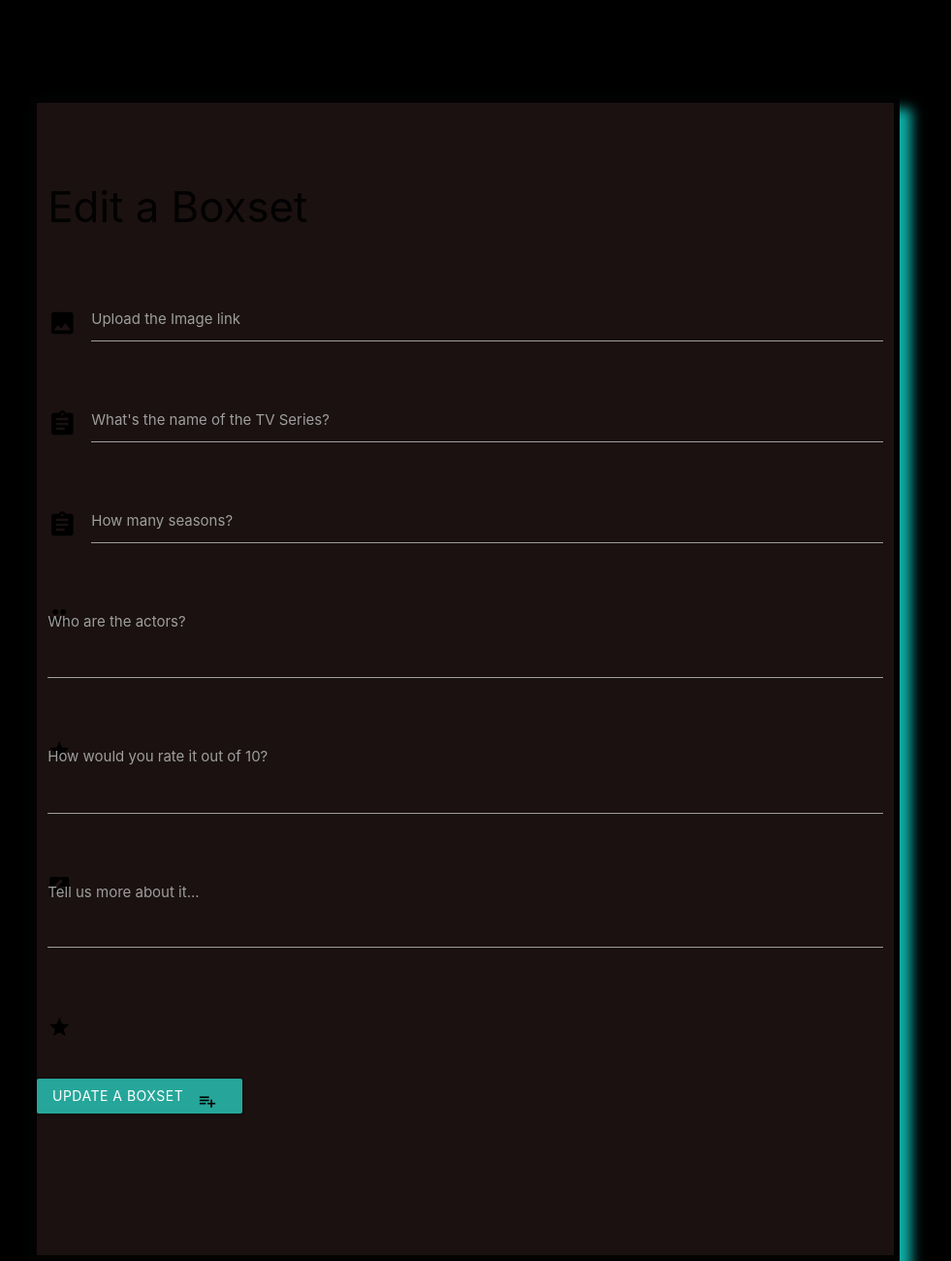
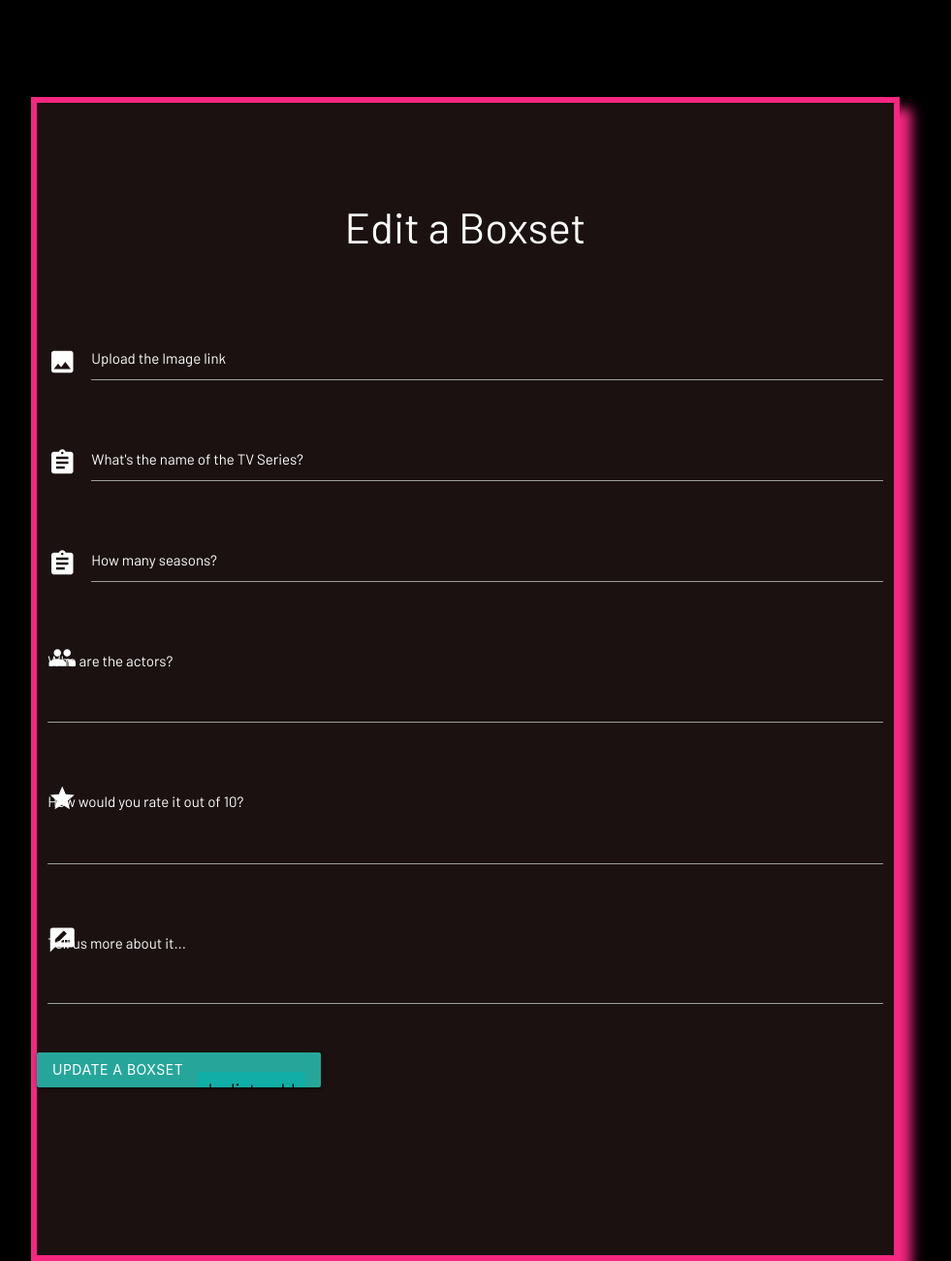
Before and after one commit to Leannald13/datacentric-milestoneproject, a Flask app: template templates/editseries.html in a window 1280 px wide. Shown: the part 120-1420 px from the top of the page at 97% size, without its empty margins (168-1149 px from the left). Run offline with Flask 2, Linux system fonts and the light colour scheme; the template is opened without the code that fills it, so the values that code supplies are empty; some libraries are stand-ins or nearby versions.

Commit message:
styling editseries.html

```diff
--- a/app.py
+++ b/app.py
@@ -2,7 +2,7 @@
 import os
 import math
 from flask import Flask, render_template, redirect, request, url_for, session
-from flask_pymongo import PyMongo
+from flask_pymongo import PyMongo, pymongo
 from bson.objectid import ObjectId
 from werkzeug.security import generate_password_hash, check_password_hash
 from werkzeug.exceptions import HTTPException
@@ -26,14 +26,20 @@
 def add_boxset():
     return render_template("addseries.html", addboxset=mongo.db.addboxset.find())
 
-
 @app.route('/all_boxsets')
 def all_boxsets(offset=0, per_page=9):
-    page, per_page, offset= get_page_args(page_parameter='page')
-    allseries = mongo.db.addboxset.find().count()
-    pagination = Pagination(offset=offset, page=page, per_page=per_page, allseries=allseries, css_framework='materialize')
-    return render_template('allseries.html', addboxset=mongo.db.addboxset.find(), page=page,
-                            per_page=per_page, pagination=pagination )
+    page, per_page, offset = get_page_args(page_parameter='page')
+    total = mongo.db.addboxset.count()
+    allboxsets = mongo.db.addboxset.find().sort('boxset_title', pymongo.ASCENDING)
+    pagination = Pagination(offset=offset, page=page, per_page=per_page, total=total, css_framework='materialize')
+    boxsets_per_page = 9
+    num_pages = boxsets_per_page
+    return render_template('allseries.html', addboxset=mongo.db.addboxset.find().sort('boxset_title', pymongo.ASCENDING),
+    page=page, per_page=per_page, pagination=pagination, allboxsets=allboxsets,
+    boxsets_per_page=boxsets_per_page, num_pages=num_pages)
+
+
+
 
 
 @app.route('/insert_boxset', methods=['POST'])
--- a/static/css/style.css
+++ b/static/css/style.css
@@ -289,20 +289,22 @@
 
 .viewseriesbackground {
     width: 100%;
-    height: inherit;
+    height: 100%;
     background-color: black;
-    padding-top: 130px;
+    padding-top: 110px;
+    padding-bottom: 100px;
 
 }
 
 .minibox3 {
     width: 70%;
-    height: 1600px;
+    height: 1300px;
     background-color: #1a1110;
-    border: 6px solid #f62681;
-    box-shadow: 12px 12px 12px #f62681;
+    border: 6px solid #f62681 !important;
+    box-shadow: 12px 12px 12px #f62681 !important;
     margin-left: 200px;
     padding-top: 40px;
+
 }
 
 .viewtextheading {
@@ -357,8 +359,7 @@
     background-color: #f62681;
     color: white;
     border-radius: 2px;
-    margin-top: 70px;
-    margin-left: 115gpx;
+    margin-left: 200px;
     float: 0;
     width: 150px;
     font-family: 'Barlow', sans-serif;
@@ -368,9 +369,9 @@
     background-color: #f62681;
     color: white;
     border-radius: 2px;
-    margin-top: 70px;
-    margin-left: 90px;
+    margin-left: 200px;
     float: 0;
+    width: 150px;
     font-family: 'Barlow', sans-serif;
 }
 
@@ -429,6 +430,19 @@
   font-size: 25px;
   font-family: 'Barlow', sans-serif;
 }
+
+.button-allseries {
+    background-color: #f62681;
+    border-radius: 2px;
+    font-family: 'Barlow', sans-serif;
+}
+
+.button-allseries:hover {
+    background-color: #f62681;
+    border-radius: 2px;
+    font-family: 'Barlow', sans-serif;
+}
+
 /* editseries.html */
 
 .editseriesbackground {
@@ -443,61 +457,61 @@
     background-color: #1a1110;
     width: 70%;
     height: 1200px;
-    border: 6px solid;
+    border: 6px solid #10aea6;
     box-shadow: 12px 12px 12px #10aea6;
 
 }
 
-.addseriesicon {
+.editseriesicon {
     color: white;
     font-size: 30px;
 
 }
 
 
-#addseriesimage {
+#editimage {
     color: white;
     font-size: 15px;
     font-family: 'Barlow', sans-serif;
 
 }
 
-#addseriestitle {
+#edittitle {
     color: white;
     font-size: 15px;
     font-family: 'Barlow', sans-serif;
 
 }
 
-#addseriesseasons {
+#editseasons {
     color:  white;
     font-size: 15px;
     font-family: 'Barlow', sans-serif;
 
 }
 
-#addseriesstarring {
+#editactors {
     color: white;
     font-size: 15px;
     font-family: 'Barlow', sans-serif;
 
 }
 
-#addseriesrating {
+#editrating {
     color: white;
     font-size: 15px;
     font-family: 'Barlow', sans-serif;
 
 }
 
-#addseriessummary {
+#editsummary {
     color: white;
     font-size: 15px;
     font-family: 'Barlow', sans-serif;
 
 }
 
-.addseriesheading {
+.editseriesheading {
     color: white;
     text-align: center;
     padding-bottom: 20px;
@@ -505,7 +519,7 @@
     font-family: 'Barlow', sans-serif;
 }
 
-.button-addseries {
+.button-editseries {
     float: left;
     background-color: #10aea6;
     border: none;
--- a/templates/allseries.html
+++ b/templates/allseries.html
@@ -15,12 +15,11 @@
       <li class="allseriestext"> Starring: {{cards.boxset_starring}}</li><br>
       <li class="allseriestext"> Our Rating: {{cards.boxset_rating}}</li><br>
 
-<a href="{{url_for('view_boxset', cards_id=cards._id)}}"  class="waves-effect waves-light btn hvr-hang">Read More</a>
+<a href="{{url_for('view_boxset', cards_id=cards._id)}}"  class="waves-effect waves-light btn hvr-hang button-allseries">Read More</a>
       </ul>
 
 {%endfor%}
 
-<div class="container">
  {{ pagination.links }}
   <ul class="pagination">
     <li class="disabled"><a href="#!"><i class="material-icons">chevron_left</i></a></li>
@@ -32,6 +31,6 @@
     <li class="waves-effect"><a href="#!"><i class="material-icons">chevron_right</i></a></li>
   </ul>
    {{ pagination.links }}
-  </div>
+
 
 {% endblock %}
--- a/templates/editseries.html
+++ b/templates/editseries.html
@@ -7,61 +7,54 @@
     <form action="{{url_for('update_boxset', boxset_id=boxset._id)}}" method="POST" class="col s12">
         <div class="row">
             <div class="input-field col s12">
-                <h3>Edit a Boxset</h3>
+                <h3 class="editseriesheading">Edit a Boxset</h3>
             </div>
         </div>
           <div class="row">
             <div class="input-field col s12">
-                <i class="material-icons prefix">insert_photo</i>
+                <i class="material-icons prefix editseriesicon">insert_photo</i>
                 <input style="color:#fff;" id="boxset_image_url" name="boxset_image_url" type="text" value="{{boxset.boxset_image_url}}" class="validate" required>
-                <label for="boxset_image_url">Upload the Image link</label>
+                <label for="boxset_image_url" id="editimage">Upload the Image link</label>
             </div>
         </div>
         <div class="row">
             <div class="input-field col s12">
-                <i class="material-icons prefix">assignment</i>
+                <i class="material-icons prefix editseriesicon">assignment</i>
                 <input style="color:#fff;" id="boxset_title" name="boxset_title" type="text" value="{{boxset.boxset_title}}" class="validate" required>
-                <label for="boxset_title">What's the name of the TV Series?</label>
+                <label for="boxset_title" id="edittitle">What's the name of the TV Series?</label>
             </div>
         </div>
         <div class="row">
             <div class="input-field col s12">
-               <i class="material-icons prefix">assignment</i>
+               <i class="material-icons prefix editseriesicon">assignment</i>
                 <input style="color:#fff;" id="boxset_seasons" name="boxset_seasons" type="text" value="{{boxset.boxset_seasons}}" class="validate" required>
-                <label for="boxset_seasons">How many seasons?</label>
+                <label for="boxset_seasons" id="editseasons">How many seasons?</label>
             </div>
         </div>
         <div class="row">
             <div class="input-field col s12">
-                <i class="material-icons">people</i>
+                <i class="material-icons editseriesicon">people</i>
                 <input style="color:#fff;" name="boxset_starring" id="boxset_starring" type="text" value="{{boxset.boxset_starring}}"class="validate" required>
-                <label for="boxset_starring">Who are the actors?</label>
+                <label for="boxset_starring" id="editactors">Who are the actors?</label>
             </div>
         </div>
         <div class="row">
             <div class="input-field col s12">
-                <span class="material-icons">star</span>
+                <span class="material-icons editseriesicon">star</span>
                 <input style="color:#fff;" id="boxset_rating" name="boxset_rating" type="text" value="{{boxset.boxset_rating}}" class="validate" required>
-                <label for="boxset_rating">How would you rate it out of 10?</label>
+                <label for="boxset_rating" id="editrating">How would you rate it out of 10?</label>
             </div>
         </div>
         <div class="row">
             <div class="input-field col s12">
-                <span class="material-icons">rate_review</span>
+                <span class="material-icons editseriesicon">rate_review</span>
                 <textarea style="color:#fff;" name="boxset_summary" id="boxset_summary" class="materialize-textarea" required>{{boxset.boxset_summary}}</textarea>
-                <label for="boxset_summary">Tell us more about it...</label>
+                <label for="boxset_summary" id="editsummary">Tell us more about it...</label>
             </div>
         </div>
         <div class="row">
-            <div class="input-field col s12">
-                <span class="material-icons">star</span>
-
-            </div>
-        </div>
-
-        <div class="row">
             <button class="btn waves-effect waves-light" type="submit" name="action">Update A Boxset
-                <i class="material-icons right">playlist_add</i>
+                <i class="material-icons right hvr-hang button-editseries">playlist_add</i>
             </button>
         </div>
     </form>
```
